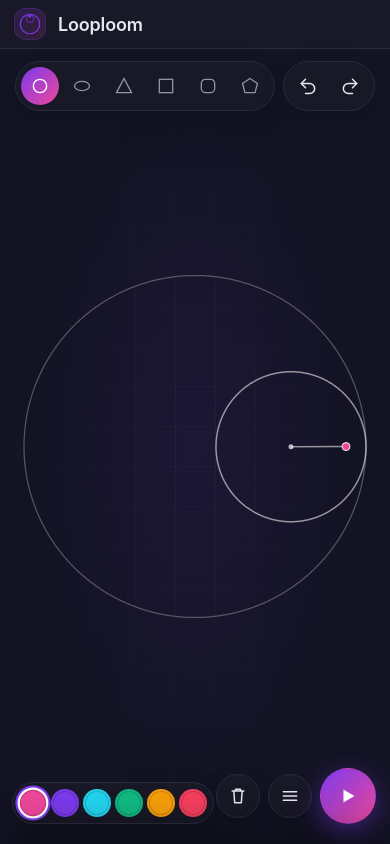
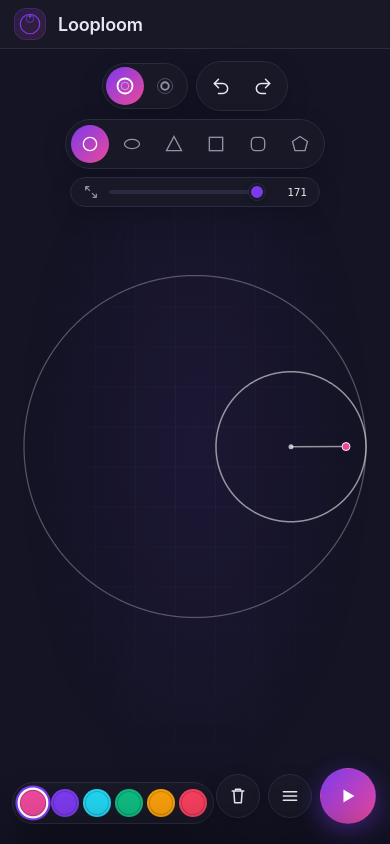
Before and after one commit to mhelenacipriano/spirograph, a React (Vite) app: page / in a window 390 px wide. Built offline with nearby package versions, Linux system fonts and the light colour scheme.

Commit message:
feat: add mobile quick controls for inner/outer shape and size

```diff
--- a/src/App.jsx
+++ b/src/App.jsx
@@ -309,6 +309,7 @@ export default function App() {
               color={color}
               playing={drawing}
               drawMode={view.drawMode}
+              limits={limits}
               onParamsChange={setParams}
               onColorChange={setColor}
               onPlayPause={handleDrawToggle}
--- a/src/components/MobileQuickBar.jsx
+++ b/src/components/MobileQuickBar.jsx
@@ -1,3 +1,4 @@
+import { useState } from 'react';
 import { SHAPES, ShapeIcon } from './ShapeSelector.jsx';
 
 /**
@@ -22,6 +23,7 @@ export default function MobileQuickBar({
   color,
   playing,
   drawMode,
+  limits,
   onParamsChange,
   onColorChange,
   onPlayPause,
@@ -30,6 +32,8 @@ export default function MobileQuickBar({
   onRedo,
   onOpenMenu,
 }) {
+  const [shapeTab, setShapeTab] = useState('outer');
+
   const activeSwatch = color.mode === 'solid' ? color.value : null;
   const playLabel = playing
     ? 'Pause'
@@ -37,23 +41,52 @@ export default function MobileQuickBar({
       ? 'Draw'
       : 'Play';
 
+  const shapeKey = shapeTab === 'outer' ? 'outerShape' : 'innerShape';
+  const activeShape = params[shapeKey];
+  const setActiveShape = (id) => onParamsChange({ ...params, [shapeKey]: id });
+
+  // The size slider targets whichever shape the tab currently controls.
+  const sizeKey = shapeTab === 'outer' ? 'outerSize' : 'innerSize';
+  const sizeMin = shapeTab === 'outer' ? 60 : 15;
+  const sizeMax = Math.max(
+    sizeMin,
+    shapeTab === 'outer'
+      ? (limits?.maxOuterSize ?? 320)
+      : (limits?.maxInnerSize ?? 260)
+  );
+  const sizeValue = Math.min(params[sizeKey], sizeMax);
+
   return (
     <>
       <div className="mq-top-bar">
-        <div className="mq-pill" role="radiogroup" aria-label="Outer shape">
-          {SHAPES.map((s) => (
+        <div className="mq-row">
+          <div
+            className="mq-pill mq-pill--tabs"
+            role="tablist"
+            aria-label="Shape target"
+          >
             <button
-              key={s.id}
               type="button"
-              role="radio"
-              aria-checked={params.outerShape === s.id}
-              aria-label={s.label}
-              className={`mq-chip ${params.outerShape === s.id ? 'mq-chip--active' : ''}`}
-              onClick={() => onParamsChange({ ...params, outerShape: s.id })}
+              role="tab"
+              aria-selected={shapeTab === 'outer'}
+              aria-label="Edit outer shape"
+              title="Outer shape"
+              className={`mq-chip ${shapeTab === 'outer' ? 'mq-chip--active' : ''}`}
+              onClick={() => setShapeTab('outer')}
             >
-              <ShapeIcon id={s.id} />
+              <OuterTabIcon />
             </button>
-          ))}
+            <button
+              type="button"
+              role="tab"
+              aria-selected={shapeTab === 'inner'}
+              aria-label="Edit inner shape"
+              title="Inner shape"
+              className={`mq-chip mq-chip--inner-tab ${shapeTab === 'inner' ? 'mq-chip--active' : ''}`}
+              onClick={() => setShapeTab('inner')}
+            >
+              <InnerTabIcon />
+            </button>
           </div>
           <div className="mq-pill mq-pill--history" aria-label="History">
             <button
@@ -74,6 +107,54 @@ export default function MobileQuickBar({
             >
               <RedoIcon />
             </button>
+          </div>
+        </div>
+
+        <div className="mq-row">
+          <div
+            className={`mq-pill mq-pill--shape mq-pill--shape-${shapeTab}`}
+            role="radiogroup"
+            aria-label={`${shapeTab} shape`}
+          >
+            {SHAPES.map((s) => (
+              <button
+                key={s.id}
+                type="button"
+                role="radio"
+                aria-checked={activeShape === s.id}
+                aria-label={`${shapeTab} ${s.label}`}
+                className={`mq-chip ${activeShape === s.id ? 'mq-chip--active' : ''}`}
+                onClick={() => setActiveShape(s.id)}
+              >
+                <ShapeIcon id={s.id} />
+              </button>
+            ))}
+          </div>
+        </div>
+
+        <div className="mq-row">
+          <label
+            className="mq-pill mq-pill--slider"
+            aria-label={`${shapeTab} size`}
+          >
+            <span className="mq-slider__icon" aria-hidden="true">
+              <SizeIcon />
+            </span>
+            <input
+              type="range"
+              className="mq-range"
+              min={sizeMin}
+              max={sizeMax}
+              value={sizeValue}
+              onChange={(e) =>
+                onParamsChange({
+                  ...params,
+                  [sizeKey]: Number(e.target.value),
+                })
+              }
+            />
+            <span className="mq-slider__value">{sizeValue}</span>
+          </label>
         </div>
       </div>
 
@@ -165,3 +246,22 @@ const RedoIcon = () => (
     <path d="M20 9H10a6 6 0 0 0-6 6v0a6 6 0 0 0 6 6h5" {...I} />
   </svg>
 );
+const SizeIcon = () => (
+  <svg viewBox="0 0 24 24" width="16" height="16" aria-hidden="true">
+    <path d="M4 4l6 6M14 14l6 6M4 4h5M4 4v5M20 20h-5M20 20v-5" {...I} />
+  </svg>
+);
+// Outer/Inner tab icons: concentric circles where the relevant ring is
+// emphasized (thicker stroke) so the pair reads as a visual opposition.
+const OuterTabIcon = () => (
+  <svg viewBox="0 0 24 24" width="18" height="18" aria-hidden="true">
+    <circle cx="12" cy="12" r="9" fill="none" stroke="currentColor" strokeWidth="2.2" />
+    <circle cx="12" cy="12" r="4.5" fill="none" stroke="currentColor" strokeWidth="1" opacity="0.55" />
+  </svg>
+);
+const InnerTabIcon = () => (
+  <svg viewBox="0 0 24 24" width="18" height="18" aria-hidden="true">
+    <circle cx="12" cy="12" r="9" fill="none" stroke="currentColor" strokeWidth="1" opacity="0.55" />
+    <circle cx="12" cy="12" r="4.5" fill="none" stroke="currentColor" strokeWidth="2.2" />
+  </svg>
+);
--- a/src/styles/_mobile.scss
+++ b/src/styles/_mobile.scss
@@ -38,7 +38,7 @@
 }
 
 // ============================================================================
-// Top bar — holds the shape pill and the undo/redo history pill side-by-side.
+// Top bar — stacked rows for shape pickers, undo/redo, and size slider.
 // ============================================================================
 .mq-top-bar {
   position: absolute;
@@ -47,9 +47,18 @@
   transform: translateX(-50%);
   z-index: 10;
   display: flex;
+  flex-direction: column;
   gap: 8px;
   align-items: center;
   max-width: calc(100vw - 24px);
+}
+
+.mq-row {
+  display: flex;
+  gap: 8px;
+  align-items: center;
+  max-width: 100%;
+  min-width: 0;
 }
 
 // ============================================================================
@@ -79,12 +88,87 @@
     overflow: visible;
   }
 
+  &--tabs {
+    flex-shrink: 0;
+    overflow: visible;
+    padding: 3px;
+    gap: 2px;
+  }
+
+  &--slider {
+    flex-shrink: 0;
+    align-items: center;
+    gap: 10px;
+    padding: 6px 12px;
+    overflow: visible;
+  }
+
   &--colors {
     position: absolute;
     bottom: 20px;
     left: 12px;
     padding: 6px;
     z-index: 10;
+  }
+}
+
+// When the shape pill or the Inner tab chip is active, swap the active
+// gradient to cyan→purple so the user always has a visual cue about which
+// context they're editing.
+.mq-pill--shape-inner .mq-chip--active,
+.mq-chip--inner-tab.mq-chip--active {
+  background: linear-gradient(135deg, $accent-3, $accent);
+}
+
+// Compact horizontal range slider used for the mobile quick size control.
+.mq-slider {
+  &__icon {
+    display: inline-flex;
+    color: var(--app-text-muted);
+  }
+
+  &__value {
+    font-family: $font-mono;
+    font-size: 11px;
+    color: var(--app-text);
+    min-width: 32px;
+    text-align: right;
+  }
+}
+
+.mq-range {
+  -webkit-appearance: none;
+  appearance: none;
+  width: 160px;
+  max-width: 40vw;
+  height: 4px;
+  background: var(--app-border);
+  border-radius: 999px;
+  outline: none;
+  cursor: pointer;
+  padding: 0;
+  margin: 0;
+
+  &::-webkit-slider-thumb {
+    -webkit-appearance: none;
+    appearance: none;
+    width: 16px;
+    height: 16px;
+    border-radius: 50%;
+    background: var(--app-accent);
+    border: 2px solid var(--app-surface);
+    box-shadow: 0 0 0 1px var(--app-border), 0 2px 6px rgba(0, 0, 0, 0.2);
+    cursor: pointer;
+  }
+
+  &::-moz-range-thumb {
+    width: 16px;
+    height: 16px;
+    border-radius: 50%;
+    background: var(--app-accent);
+    border: 2px solid var(--app-surface);
+    box-shadow: 0 0 0 1px var(--app-border);
+    cursor: pointer;
   }
 }
 
```
Lines whose indentation alone changed are shown as unchanged.
